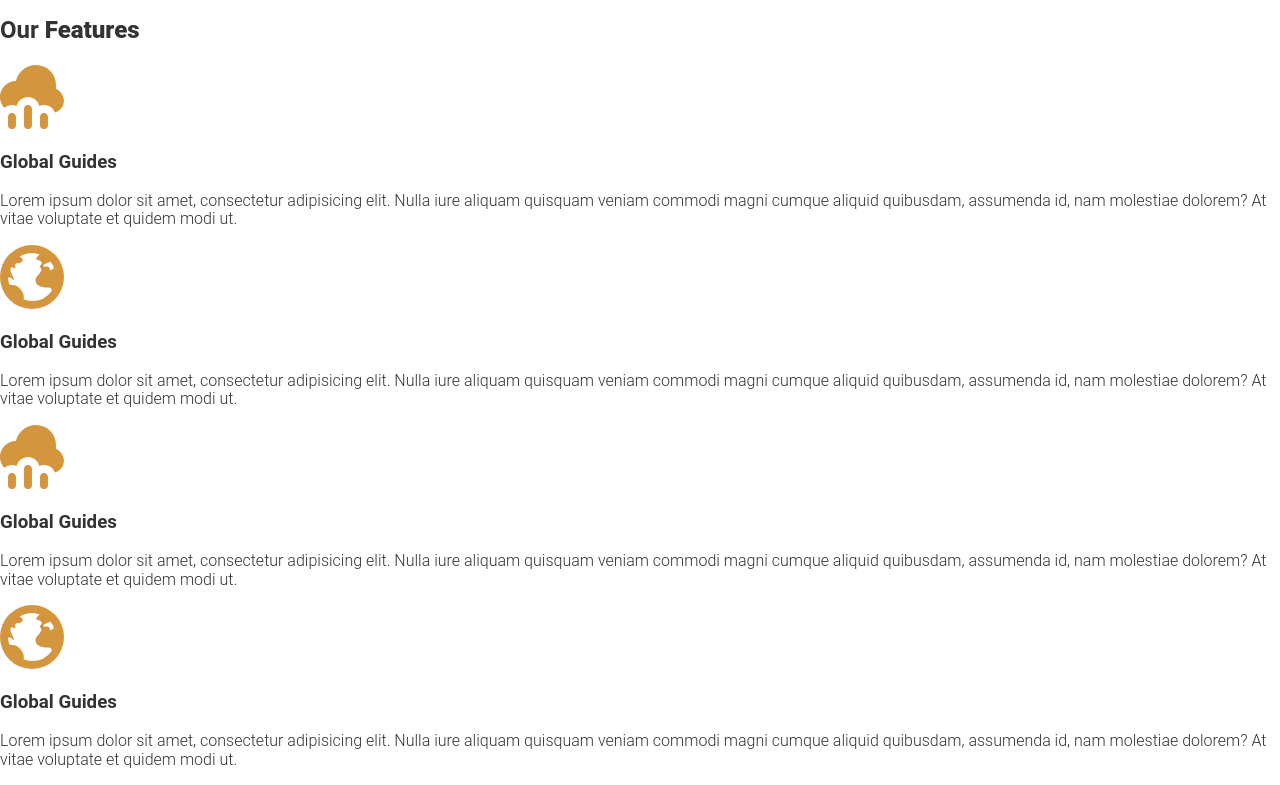
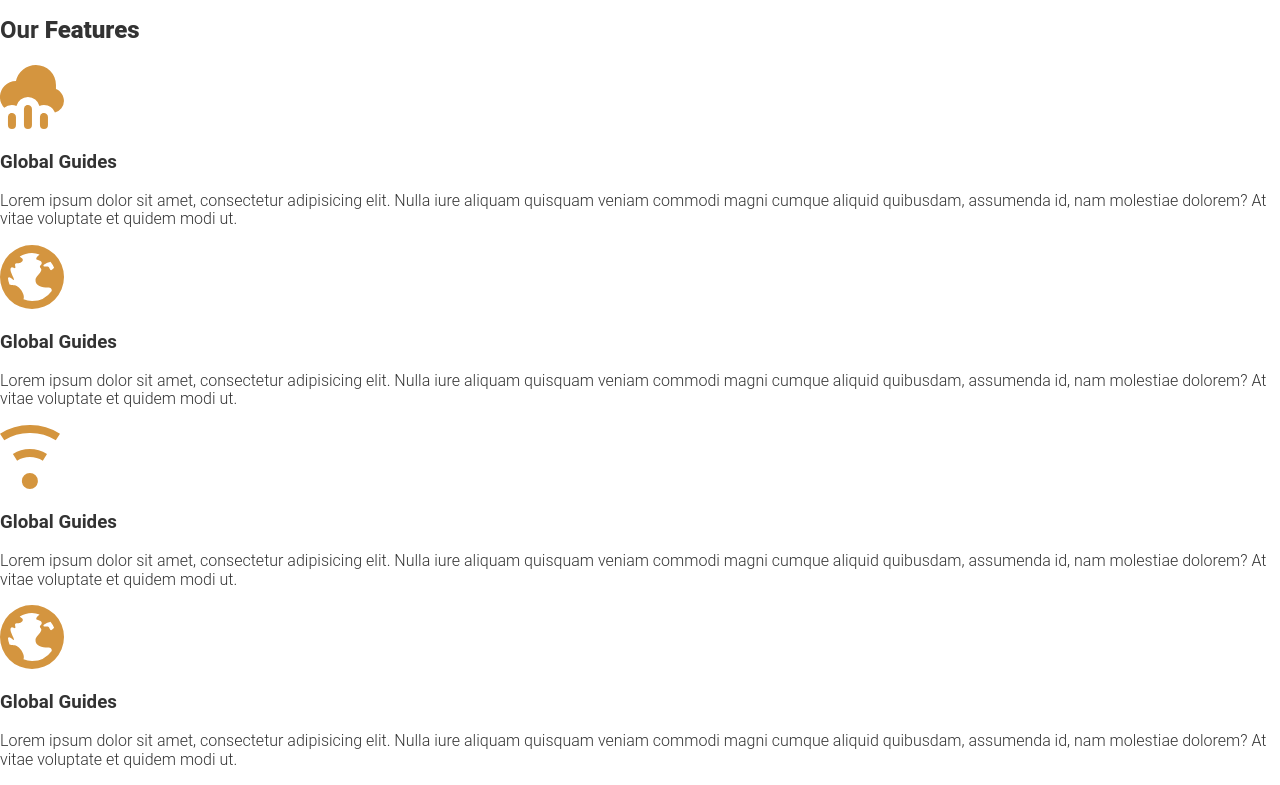
Before and after one commit to ShadabKhan7253/Phila-Tour, a website: page app/index.html in a window 1280 px wide. Shown: the part 2820-3605 px from the top of the page. Drawn offline with Linux system fonts and the light colour scheme.

Commit message:
icon updated

```diff
--- a/app/index.html
+++ b/app/index.html
@@ -143,7 +143,7 @@
         <div class="row generic-typography justify-content-evenly">
           <div class="col-sm-12 col-md-6 col-lg-4">
             <div class="feature-item">
-              <img src="./assets/images/icons/rain.svg" alt="" class="feature-item__icon" />
+              <img src="./assets/images/icons/wifi.svg" alt="" class="feature-item__icon" />
               <h3 class="feature-item__title">Global Guides</h3>
               <p class="feature-item__description">
                 Lorem ipsum dolor sit amet, consectetur adipisicing elit. Nulla iure aliquam
```
